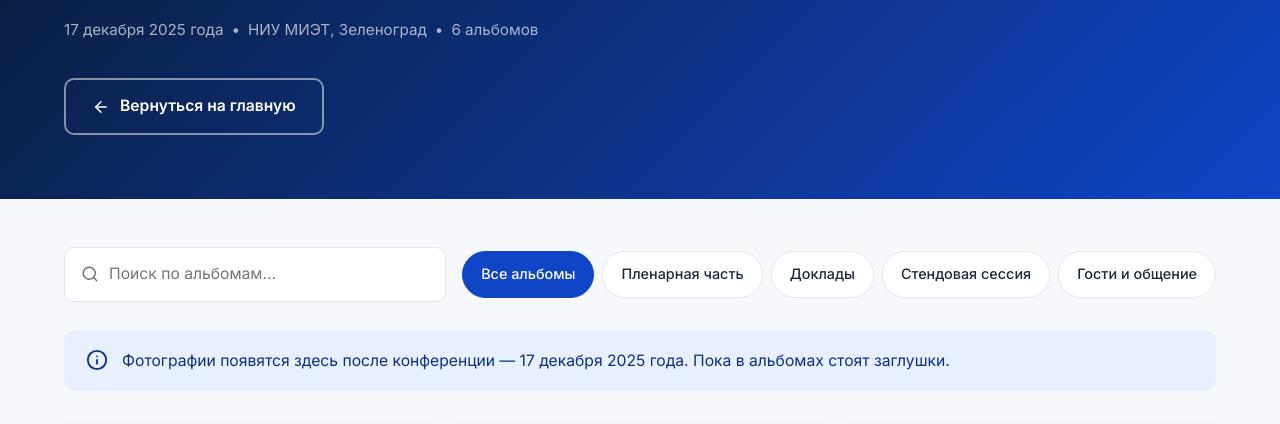
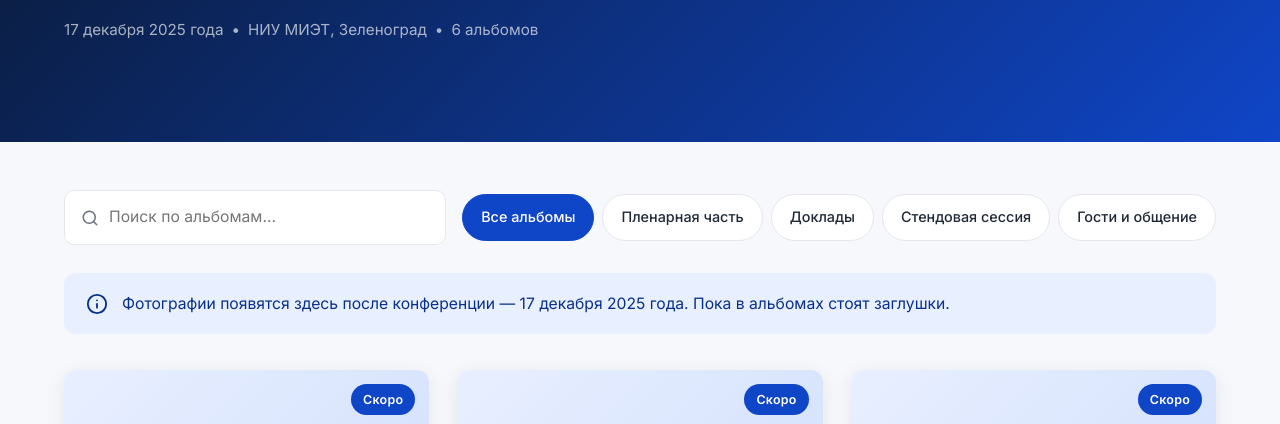
Before and after one commit to aleksandarsolovjev35-spec/Conf, a plain HTML site: page photos.html in a window 1280 px wide. Shown: the part 332-756 px from the top of the page. Drawn offline with Linux system fonts and the light colour scheme.

Commit message:
Убрана верхняя дублирующая кнопка возврата на главной фотобанка
Co-authored-by: arena-agent <297053741+arena-agent@users.noreply.github.com>

```diff
--- a/photos.html
+++ b/photos.html
@@ -74,14 +74,6 @@
             <span aria-hidden="true">•</span>
             <span id="albumCount">6 альбомов</span>
         </div>
-
-        <a href="index.html" class="btn-back">
-            <svg viewBox="0 0 24 24" fill="none" stroke="currentColor" stroke-width="2" stroke-linecap="round" stroke-linejoin="round" aria-hidden="true">
-                <line x1="19" y1="12" x2="5" y2="12"/>
-                <polyline points="12 19 5 12 12 5"/>
-            </svg>
-            Вернуться на главную
-        </a>
 
     </div>
 </header>
```
